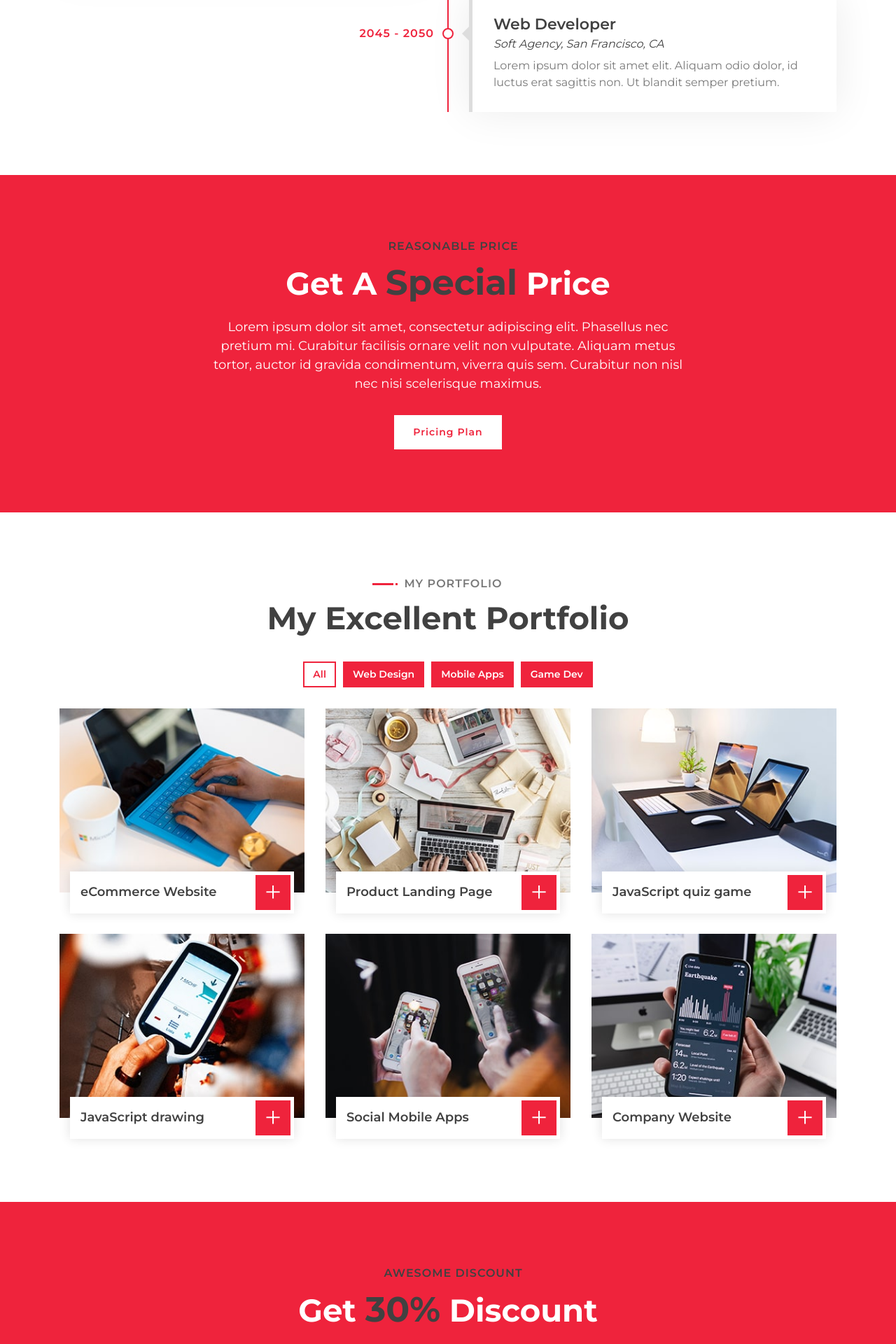
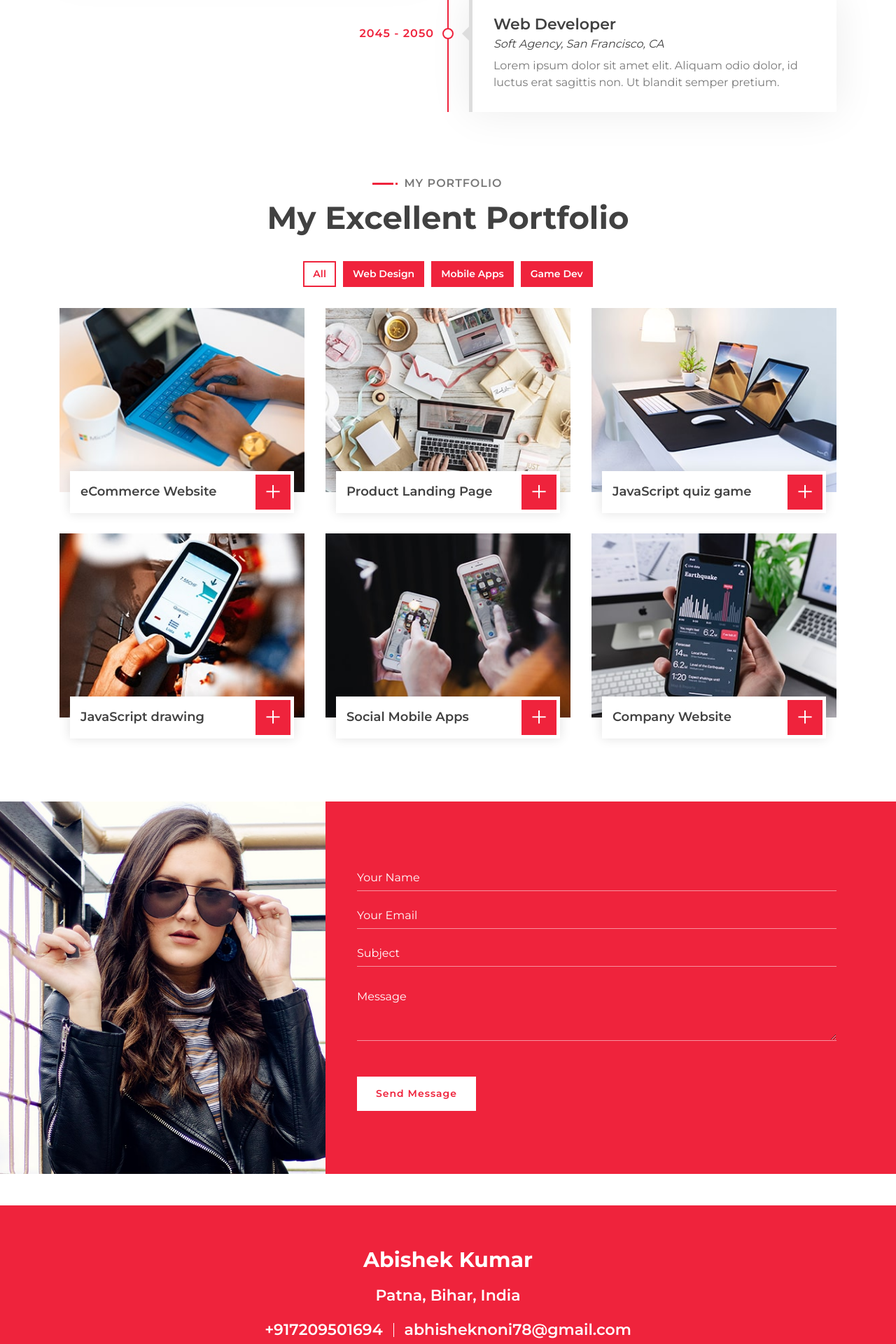
Before and after one commit to AbhiEE03/Portfolio_abhi, a Flask app: page / in a window 1280 px wide. Shown: the part 3297-5217 px from the top of the page at 70% size. Run offline with Flask 3, Linux system fonts and the light colour scheme; some libraries are stand-ins or nearby versions.

Commit message:
Updated the foote

```diff
--- a/templates/index.html
+++ b/templates/index.html
@@ -274,22 +274,22 @@
         <!-- Job Experience End -->
 
 
-        <!-- Banner Start -->
-        <div class="banner wow zoomIn" data-wow-delay="0.1s">
-            <div class="container">
-                <div class="section-header text-center">
-                    <p>Reasonable Price</p>
-                    <h2>Get A <span>Special</span> Price</h2>
-                </div>
-                <div class="container banner-text">
-                    <p>
-                        Lorem ipsum dolor sit amet, consectetur adipiscing elit. Phasellus nec pretium mi. Curabitur facilisis ornare velit non vulputate. Aliquam metus tortor, auctor id gravida condimentum, viverra quis sem. Curabitur non nisl nec nisi scelerisque maximus.
-                    </p>
-                    <a class="btn">Pricing Plan</a>
-                </div>
-            </div>
-        </div>
-        <!-- Banner End -->
+{#        <!-- Banner Start -->#}
+{#        <div class="banner wow zoomIn" data-wow-delay="0.1s">#}
+{#            <div class="container">#}
+{#                <div class="section-header text-center">#}
+{#                    <p>Reasonable Price</p>#}
+{#                    <h2>Get A <span>Special</span> Price</h2>#}
+{#                </div>#}
+{#                <div class="container banner-text">#}
+{#                    <p>#}
+{#                        Lorem ipsum dolor sit amet, consectetur adipiscing elit. Phasellus nec pretium mi. Curabitur facilisis ornare velit non vulputate. Aliquam metus tortor, auctor id gravida condimentum, viverra quis sem. Curabitur non nisl nec nisi scelerisque maximus. #}
+{#                    </p>#}
+{#                    <a class="btn">Pricing Plan</a>#}
+{#                </div>#}
+{#            </div>#}
+{#        </div>#}
+{#        <!-- Banner End -->#}
 
 
         <!-- Portfolio Start -->
@@ -382,22 +382,22 @@
         <!-- Portfolio End -->
 
 
-        <!-- Banner Start -->
-        <div class="banner wow zoomIn" data-wow-delay="0.1s">
-            <div class="container">
-                <div class="section-header text-center">
-                    <p>Awesome Discount</p>
-                    <h2>Get <span>30%</span> Discount</h2>
-                </div>
-                <div class="container banner-text">
-                    <p>
-                        Lorem ipsum dolor sit amet, consectetur adipiscing elit. Phasellus nec pretium mi. Curabitur facilisis ornare velit non vulputate. Aliquam metus tortor, auctor id gravida condimentum, viverra quis sem. Curabitur non nisl nec nisi scelerisque maximus.
-                    </p>
-                    <a class="btn">Order Now</a>
-                </div>
-            </div>
-        </div>
-        <!-- Banner End -->
+{#        <!-- Banner Start -->#}
+{#        <div class="banner wow zoomIn" data-wow-delay="0.1s">#}
+{#            <div class="container">#}
+{#                <div class="section-header text-center">#}
+{#                    <p>Awesome Discount</p>#}
+{#                    <h2>Get <span>30%</span> Discount</h2>#}
+{#                </div>#}
+{#                <div class="container banner-text">#}
+{#                    <p>#}
+{#                        Lorem ipsum dolor sit amet, consectetur adipiscing elit. Phasellus nec pretium mi. Curabitur facilisis ornare velit non vulputate. Aliquam metus tortor, auctor id gravida condimentum, viverra quis sem. Curabitur non nisl nec nisi scelerisque maximus. #}
+{#                    </p>#}
+{#                    <a class="btn">Order Now</a>#}
+{#                </div>#}
+{#            </div>#}
+{#        </div>#}
+{#        <!-- Banner End -->#}
 
 {#        #}
 {#        <!-- Price Start -->#}
@@ -739,23 +739,23 @@
             <div class="container-fluid">
                 <div class="container">
                     <div class="footer-info">
-                        <h2>Kate Winslet</h2>
-                        <h3>123 Street, New York, USA</h3>
+                        <h2>Abishek Kumar</h2>
+                        <h3>Patna, Bihar, India</h3>
                         <div class="footer-menu">
-                            <p>+012 345 67890</p>
-                            <p>info@example.com</p>
+                            <p>+917209501694</p>
+                            <p>abhisheknoni78@gmail.com</p>
                         </div>
                         <div class="footer-social">
                             <a href=""><i class="fab fa-twitter"></i></a>
                             <a href=""><i class="fab fa-facebook-f"></i></a>
                             <a href=""><i class="fab fa-youtube"></i></a>
                             <a href=""><i class="fab fa-instagram"></i></a>
-                            <a href=""><i class="fab fa-linkedin-in"></i></a>
+                            <a href="https://www.linkedin.com/in/abhikumar24/"><i class="fab fa-linkedin-in"></i></a>
                         </div>
                     </div>
                 </div>
                 <div class="container copyright">
-                    <p>&copy; <a href="#">Your Site Name</a>, All Right Reserved | Designed By <a href="https://htmlcodex.com">HTML Codex</a></p>
+                    <p>&copy; <a href="#">Portfolio_abhi</a>, All Right Reserved | Designed By <a href="https://www.linkedin.com/in/abhikumar24/">Abhishek Kumar</a></p>
                 </div>
             </div>
         </div>
```
